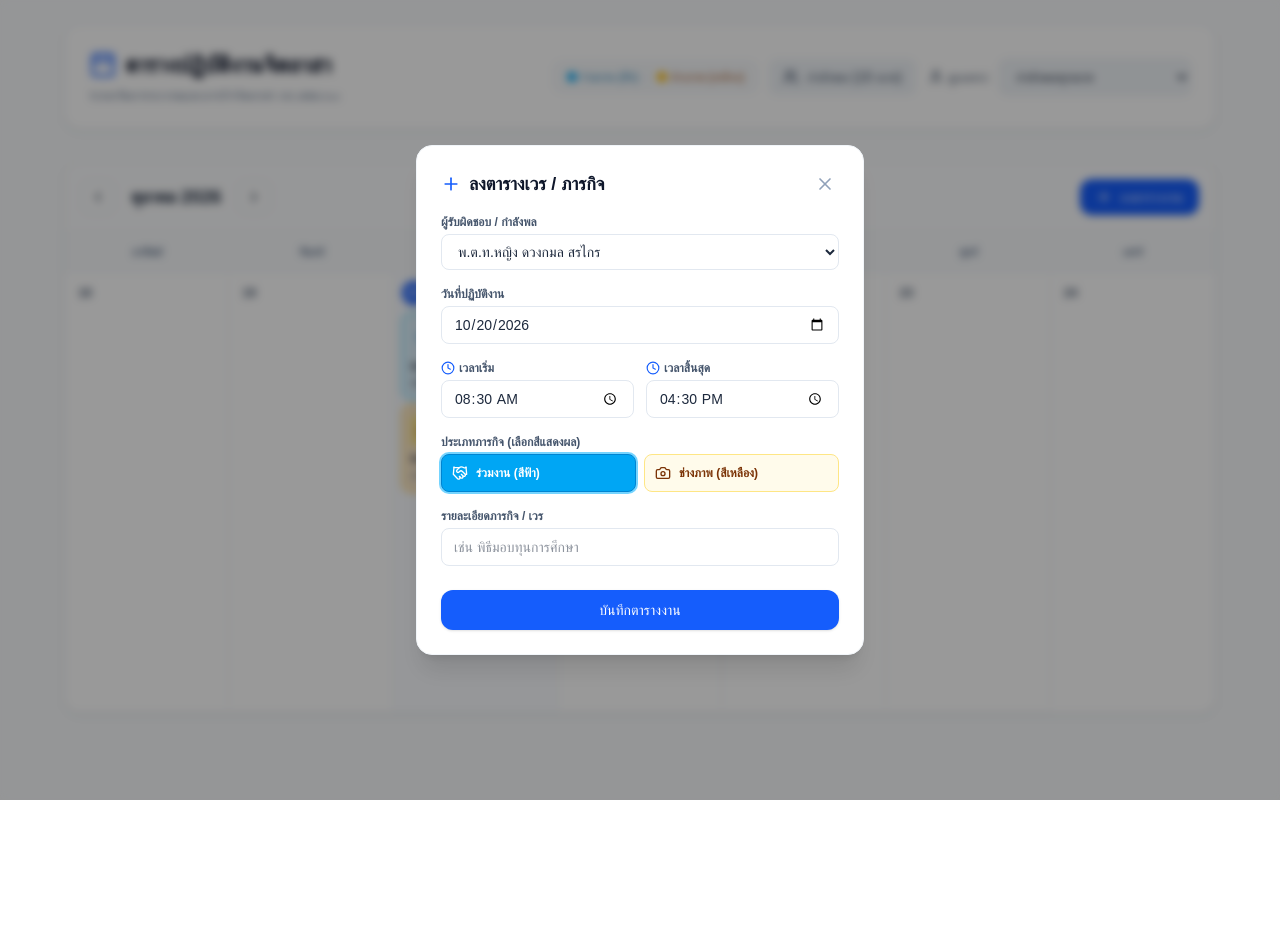
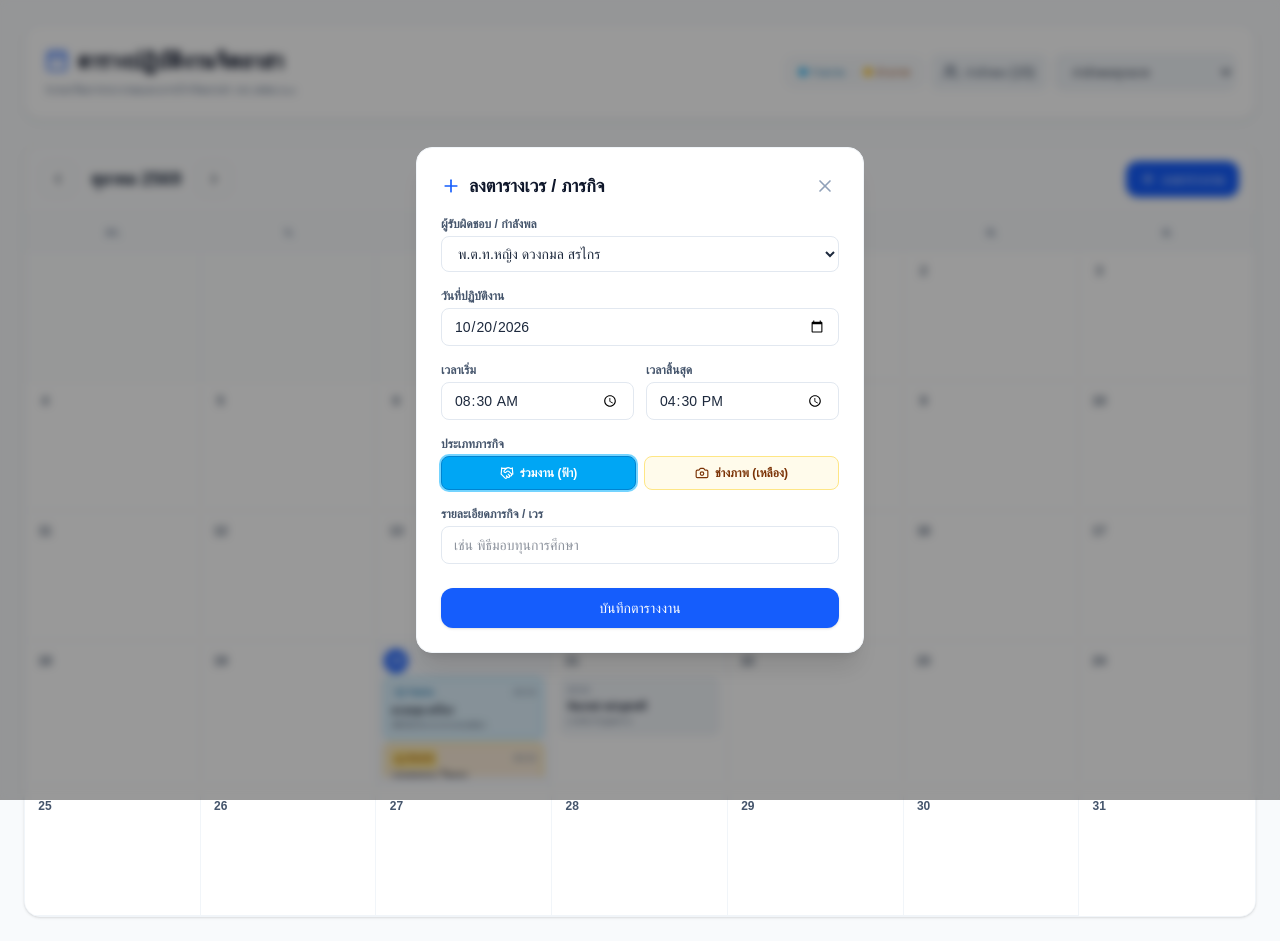
Before and after one commit to jahjah-11/team-calendar, a Next.js app: page / in a window 1280 px wide. Both pictures are taken after a click on the button "ลงตารางงาน". Before the commit the page ends 800 px from the top, so only its background shows below. Built offline with nearby package versions, Linux system fonts and the light colour scheme.

Commit message:
ย่อข้อความ

```diff
--- a/src/app/page.tsx
+++ b/src/app/page.tsx
@@ -22,7 +22,6 @@ const INITIAL_MEMBERS = [
   { id: "15", name: "ส.ต.ต. บุญตะวัน เรืองธรรม" },
 ];
 
-// ตัวอย่างตารางงานที่มีช่วงเวลาและสีภารกิจ
 const INITIAL_SHIFTS = [
   {
     id: "101",
@@ -32,7 +31,7 @@ const INITIAL_SHIFTS = [
     startTime: "08:30",
     endTime: "12:00",
     title: "พิธีเปิดโครงการอาสาสมัคร",
-    type: "attend" // สีฟ้า: ร่วมงาน
+    type: "attend"
   },
   {
     id: "102",
@@ -42,7 +41,7 @@ const INITIAL_SHIFTS = [
     startTime: "08:30",
     endTime: "16:30",
     title: "ถ่ายภาพกิจกรรมพิธีเปิด",
-    type: "photo" // สีเหลือง: ช่างภาพ
+    type: "photo"
   },
   {
     id: "103",
@@ -52,7 +51,7 @@ const INITIAL_SHIFTS = [
     startTime: "08:00",
     endTime: "16:00",
     title: "เวรประจำจุดตรวจ",
-    type: "general" // ปกติ
+    type: "general"
   },
 ];
 
@@ -61,11 +60,13 @@ export default function TeamCalendarPage() {
   const [selectedMember, setSelectedMember] = useState<string>("all");
   const [shifts, setShifts] = useState(INITIAL_SHIFTS);
 
-  // State สำหรับ Modal จัดการกำลังพล
+  // กำหนดค่าเดือนปัจจุบัน (ตั้งต้นที่ ตุลาคม 2026)
+  const [currentYear, setCurrentYear] = useState(2026);
+  const [currentMonth, setCurrentMonth] = useState(9); // 9 คือ ตุลาคม (0-11)
+
+  // State สำหรับ Modal
   const [isMemberModalOpen, setIsMemberModalOpen] = useState(false);
   const [newMemberName, setNewMemberName] = useState("");
-
-  // State สำหรับ Modal ลงตารางงาน
   const [isShiftModalOpen, setIsShiftModalOpen] = useState(false);
   const [shiftMemberId, setShiftMemberId] = useState(members[0]?.id || "1");
   const [shiftDate, setShiftDate] = useState("2026-10-20");
@@ -74,36 +75,76 @@ export default function TeamCalendarPage() {
   const [shiftTitle, setShiftTitle] = useState("");
   const [shiftType, setShiftType] = useState<"attend" | "photo" | "general">("attend");
 
-  // ฟังก์ชันเพิ่มกำลังพลใหม่
+  // ฟังก์ชันคำนวณวันในเดือนแบบเต็มเดือน
+  const getDaysInMonth = (year: number, month: number) => {
+    const date = new Date(year, month, 1);
+    const days = [];
+    const firstDayIndex = date.getDay(); // วันในสัปดาห์ของวันแรกของเดือน (0=อาทิตย์)
+
+    // หาจำนวนวันทั้งหมดในเดือนนั้น
+    const totalDays = new Date(year, month + 1, 0).getDate();
+
+    // ช่องว่างก่อนวันแรกของเดือน
+    for (let i = 0; i < firstDayIndex; i++) {
+      days.push(null);
+    }
+
+    // วันจริงในเดือน
+    for (let i = 1; i <= totalDays; i++) {
+      days.push(i);
+    }
+
+    return days;
+  };
+
+  const daysArray = getDaysInMonth(currentYear, currentMonth);
+  const monthNames = [
+    "มกราคม", "กุมภาพันธ์", "มีนาคม", "เมษายน", "พฤษภาคม", "มิถุนายน",
+    "กรกฎาคม", "สิงหาคม", "กันยายน", "ตุลาคม", "พฤศจิกายน", "ธันวาคม"
+  ];
+
+  // เปลี่ยนเดือน
+  const handlePrevMonth = () => {
+    if (currentMonth === 0) {
+      setCurrentMonth(11);
+      setCurrentYear(currentYear - 1);
+    } else {
+      setCurrentMonth(currentMonth - 1);
+    }
+  };
+
+  const handleNextMonth = () => {
+    if (currentMonth === 11) {
+      setCurrentMonth(0);
+      setCurrentYear(currentYear + 1);
+    } else {
+      setCurrentMonth(currentMonth + 1);
+    }
+  };
+
+  // ฟังก์ชันจัดการกำลังพลและงาน
   const handleAddMember = (e: React.FormEvent) => {
     e.preventDefault();
     if (!newMemberName.trim()) return;
-
-    const newMember = {
-      id: Date.now().toString(),
-      name: newMemberName.trim(),
-    };
-
-    setMembers([...members, newMember]);
+    setMembers([...members, { id: Date.now().toString(), name: newMemberName.trim() }]);
     setNewMemberName("");
   };
 
-  // ฟังก์ชันลบกำลังพล
   const handleDeleteMember = (id: string) => {
     setMembers(members.filter((m) => m.id !== id));
     setShifts(shifts.filter((s) => s.memberId !== id));
     if (selectedMember === id) setSelectedMember("all");
   };
 
-  // ฟังก์ชันเพิ่มตารางงานใหม่
   const handleAddShift = (e: React.FormEvent) => {
     e.preventDefault();
     if (!shiftTitle.trim()) return;
-
     const member = members.find((m) => m.id === shiftMemberId);
     if (!member) return;
 
-    const newShift = {
+    setShifts([
+      ...shifts,
+      {
         id: Date.now().toString(),
         memberId: member.id,
         memberName: member.name,
@@ -112,29 +153,25 @@ export default function TeamCalendarPage() {
         endTime: shiftEndTime,
         title: shiftTitle.trim(),
         type: shiftType,
-    };
-
-    setShifts([...shifts, newShift]);
+      },
+    ]);
     setShiftTitle("");
     setIsShiftModalOpen(false);
   };
 
-  // ฟังก์ชันลบตารางงาน
   const handleDeleteShift = (shiftId: string) => {
     setShifts(shifts.filter((s) => s.id !== shiftId));
   };
 
-  // กรองตารางงานตามสมาชิก
   const filteredShifts =
     selectedMember === "all" ? shifts : shifts.filter((s) => s.memberId === selectedMember);
 
-  // สไตล์ภารกิจ
   const getTaskStyle = (type: string) => {
     switch (type) {
       case "attend":
-        return "bg-sky-500/10 border-sky-400 text-sky-900"; // สีฟ้า: ร่วมงาน
+        return "bg-sky-500/10 border-sky-300 text-sky-900";
       case "photo":
-        return "bg-amber-500/20 border-amber-400 text-amber-950 font-medium"; // สีเหลือง: ช่างภาพ
+        return "bg-amber-500/15 border-amber-300 text-amber-950 font-medium";
       default:
         return "bg-slate-100 border-slate-200 text-slate-800";
     }
@@ -143,54 +180,49 @@ export default function TeamCalendarPage() {
   const getTaskBadge = (type: string) => {
     switch (type) {
       case "attend":
-        return <span className="inline-flex items-center gap-0.5 text-[10px] font-bold text-sky-600 bg-sky-100 px-1.5 py-0.5 rounded"><Handshake className="w-3 h-3" /> ร่วมงาน</span>;
+        return <span className="inline-flex items-center gap-0.5 text-[9px] font-bold text-sky-700 bg-sky-100 px-1 py-0.5 rounded"><Handshake className="w-2.5 h-2.5" /> ร่วมงาน</span>;
       case "photo":
-        return <span className="inline-flex items-center gap-0.5 text-[10px] font-bold text-amber-800 bg-amber-200 px-1.5 py-0.5 rounded"><Camera className="w-3 h-3" /> ช่างภาพ</span>;
+        return <span className="inline-flex items-center gap-0.5 text-[9px] font-bold text-amber-800 bg-amber-200 px-1 py-0.5 rounded"><Camera className="w-2.5 h-2.5" /> ช่างภาพ</span>;
       default:
         return null;
     }
   };
 
   return (
-    <div className="min-h-screen bg-slate-50 text-slate-800 p-6">
+    <div className="min-h-screen bg-slate-50 text-slate-800 p-4 md:p-6">
       {/* Header */}
-      <header className="max-w-6xl mx-auto flex flex-col md:flex-row md:items-center justify-between gap-4 mb-8 bg-white p-6 rounded-2xl shadow-sm border border-slate-100">
+      <header className="max-w-7xl mx-auto flex flex-col md:flex-row md:items-center justify-between gap-4 mb-6 bg-white p-5 rounded-2xl shadow-sm border border-slate-100">
         <div>
-          <h1 className="text-2xl font-bold text-slate-900 flex items-center gap-2">
-            <CalendarIcon className="w-7 h-7 text-blue-600" />
+          <h1 className="text-xl md:text-2xl font-bold text-slate-900 flex items-center gap-2">
+            <CalendarIcon className="w-6 h-6 text-blue-600" />
             ตารางปฏิบัติงานจิตอาสา
           </h1>
-          <p className="text-sm text-slate-500 mt-1">ระบบจัดการกะงานและภารกิจจิตอาสา กก.ตชด.๒๓</p>
+          <p className="text-xs md:text-sm text-slate-500 mt-0.5">ระบบจัดการกะงานและภารกิจจิตอาสา กก.ตชด.๒๓</p>
         </div>
 
-        {/* Legend คำอธิบายสี + ปุ่มจัดการกำลังพล + ตัวกรอง */}
-        <div className="flex items-center gap-3 flex-wrap">
+        <div className="flex items-center gap-2 flex-wrap">
           <div className="flex items-center gap-2 bg-slate-50 px-3 py-1.5 rounded-lg border border-slate-200 text-xs">
             <span className="flex items-center gap-1 font-medium text-sky-700">
-              <span className="w-2.5 h-2.5 rounded-full bg-sky-500 inline-block" /> ร่วมงาน (ฟ้า)
+              <span className="w-2 h-2 rounded-full bg-sky-500 inline-block" /> ร่วมงาน
             </span>
             <span className="text-slate-300">|</span>
             <span className="flex items-center gap-1 font-medium text-amber-800">
-              <span className="w-2.5 h-2.5 rounded-full bg-amber-400 inline-block" /> ช่างภาพ (เหลือง)
+              <span className="w-2 h-2 rounded-full bg-amber-400 inline-block" /> ช่างภาพ
             </span>
           </div>
 
           <button
             onClick={() => setIsMemberModalOpen(true)}
-            className="flex items-center gap-2 bg-slate-100 hover:bg-slate-200 text-slate-700 px-3.5 py-2 rounded-lg text-sm font-medium transition"
+            className="flex items-center gap-1.5 bg-slate-100 hover:bg-slate-200 text-slate-700 px-3 py-2 rounded-lg text-xs md:text-sm font-medium transition"
           >
             <Users className="w-4 h-4 text-slate-600" />
-            กำลังพล ({members.length} นาย)
+            กำลังพล ({members.length})
           </button>
 
-          <div className="flex items-center gap-2">
-            <label className="text-sm font-medium text-slate-600 flex items-center gap-1">
-              <User className="w-4 h-4" /> ดูเฉพาะ:
-            </label>
           <select
             value={selectedMember}
             onChange={(e) => setSelectedMember(e.target.value)}
-              className="bg-slate-100 border border-slate-200 rounded-lg px-3 py-2 text-sm focus:outline-none focus:ring-2 focus:ring-blue-500 max-w-[220px]"
+            className="bg-slate-100 border border-slate-200 rounded-lg px-3 py-2 text-xs md:text-sm focus:outline-none focus:ring-2 focus:ring-blue-500 max-w-[180px]"
           >
             <option value="all">กำลังพลทุกนาย</option>
             {members.map((m) => (
@@ -200,91 +232,100 @@ export default function TeamCalendarPage() {
             ))}
           </select>
         </div>
-        </div>
       </header>
 
       {/* Main Calendar Card */}
-      <main className="max-w-6xl mx-auto bg-white rounded-2xl shadow-sm border border-slate-100 overflow-hidden">
+      <main className="max-w-7xl mx-auto bg-white rounded-2xl shadow-sm border border-slate-100 overflow-hidden">
         {/* Calendar Controller */}
         <div className="p-4 border-b border-slate-100 flex items-center justify-between bg-slate-50/50">
           <div className="flex items-center gap-2">
-            <button className="p-2 hover:bg-white rounded-lg border border-slate-200 transition">
+            <button onClick={handlePrevMonth} className="p-2 hover:bg-white rounded-lg border border-slate-200 transition">
               <ChevronLeft className="w-4 h-4" />
             </button>
-            <span className="font-semibold text-lg px-2">ตุลาคม 2026</span>
-            <button className="p-2 hover:bg-white rounded-lg border border-slate-200 transition">
+            <span className="font-semibold text-base md:text-lg px-2">
+              {monthNames[currentMonth]} {currentYear + 543} {/* แสดงปี พ.ศ. */}
+            </span>
+            <button onClick={handleNextMonth} className="p-2 hover:bg-white rounded-lg border border-slate-200 transition">
               <ChevronRight className="w-4 h-4" />
             </button>
           </div>
 
           <button
             onClick={() => setIsShiftModalOpen(true)}
-            className="flex items-center gap-2 bg-blue-600 hover:bg-blue-700 text-white px-4 py-2 rounded-xl text-sm font-medium transition shadow-sm"
+            className="flex items-center gap-1.5 bg-blue-600 hover:bg-blue-700 text-white px-3.5 py-2 rounded-xl text-xs md:text-sm font-medium transition shadow-sm"
           >
             <Plus className="w-4 h-4" /> ลงตารางงาน
           </button>
         </div>
 
         {/* Calendar Grid Header */}
-        <div className="grid grid-cols-7 border-b border-slate-100 bg-slate-100/50 text-center text-xs font-semibold text-slate-500 py-3">
-          <div>อาทิตย์</div>
-          <div>จันทร์</div>
-          <div>อังคาร</div>
-          <div>พุธ</div>
-          <div>พฤหัสบดี</div>
-          <div>ศุกร์</div>
-          <div>เสาร์</div>
+        <div className="grid grid-cols-7 border-b border-slate-100 bg-slate-100/50 text-center text-xs font-semibold text-slate-500 py-2.5">
+          <div>อา.</div>
+          <div>จ.</div>
+          <div>อ.</div>
+          <div>พ.</div>
+          <div>พฤ.</div>
+          <div>ศ.</div>
+          <div>ส.</div>
         </div>
 
-        {/* Grid View */}
-        <div className="grid grid-cols-7 min-h-[440px] divide-x divide-y divide-slate-100">
-          {[18, 19, 20, 21, 22, 23, 24].map((day) => {
-            const dateStr = `2026-10-${day}`;
+        {/* Grid View (Full Month) */}
+        <div className="grid grid-cols-7 divide-x divide-y divide-slate-100 bg-slate-50/20">
+          {daysArray.map((day, index) => {
+            if (day === null) {
+              return <div key={`empty-${index}`} className="min-h-[100px] md:min-h-[130px] bg-slate-50/40" />;
+            }
+
+            // จัดรูปแบบวันที่ให้ตรงกับรูปแบบเก็บข้อมูล YYYY-MM-DD
+            const formattedDay = day < 10 ? `0${day}` : `${day}`;
+            const formattedMonth = currentMonth + 1 < 10 ? `0${currentMonth + 1}` : `${currentMonth + 1}`;
+            const dateStr = `${currentYear}-${formattedMonth}-${formattedDay}`;
+
             const dayShifts = filteredShifts.filter((s) => s.date === dateStr);
-            const isToday = day === 20;
+            const isToday = currentYear === 2026 && currentMonth === 9 && day === 20;
 
             return (
-              <div key={day} className={`p-2 min-h-[140px] transition ${isToday ? "bg-blue-50/30" : "bg-white"}`}>
-                <div className="flex justify-between items-center mb-2">
+              <div key={day} className={`p-1.5 md:p-2 min-h-[100px] md:min-h-[130px] transition ${isToday ? "bg-blue-50/40" : "bg-white"}`}>
+                <div className="flex justify-between items-center mb-1">
                   <span
-                    className={`text-xs font-semibold w-6 h-6 flex items-center justify-center rounded-full ${
+                    className={`text-xs font-semibold w-5 h-5 md:w-6 md:h-6 flex items-center justify-center rounded-full ${
                       isToday ? "bg-blue-600 text-white" : "text-slate-600"
                     }`}
                   >
                     {day}
                   </span>
-                  {isToday && <span className="text-[10px] text-blue-600 font-bold">วันนี้</span>}
                 </div>
 
-                {/* Shift Items */}
-                <div className="space-y-1.5">
+                {/* Shift Items (กระชับและไม่รกตา) */}
+                <div className="space-y-1 overflow-y-auto max-h-[100px]">
                   {dayShifts.map((shift) => (
                     <div
                       key={shift.id}
-                      className={`text-xs p-2 rounded-lg border relative group transition ${getTaskStyle(
-                        shift.type
-                      )}`}
+                      className={`text-[11px] p-1.5 rounded-md border relative group transition ${getTaskStyle(shift.type)}`}
                     >
                       <button
                         onClick={() => handleDeleteShift(shift.id)}
                         className="absolute top-1 right-1 opacity-0 group-hover:opacity-100 text-slate-400 hover:text-rose-600 transition"
                         title="ลบภารกิจ"
                       >
-                        <X className="w-3.5 h-3.5" />
+                        <X className="w-3 h-3" />
                       </button>
 
-                      <div className="flex items-center justify-between mb-1">
-                        <div>{getTaskBadge(shift.type)}</div>
-                        {(shift.startTime || shift.endTime) && (
-                          <span className="text-[10px] font-semibold flex items-center gap-0.5 text-slate-600 bg-white/60 px-1 py-0.5 rounded border border-slate-200/50">
-                            <Clock className="w-2.5 h-2.5 text-slate-500" />
-                            {shift.startTime}{shift.endTime ? `-${shift.endTime}` : ""} น.
+                      <div className="flex items-center justify-between gap-1 mb-0.5">
+                        {getTaskBadge(shift.type)}
+                        {shift.startTime && (
+                          <span className="text-[9px] text-slate-500 font-medium">
+                            {shift.startTime}
                           </span>
                         )}
                       </div>
 
-                      <div className="font-semibold text-slate-900 leading-tight">{shift.memberName}</div>
-                      <div className="text-[11px] text-slate-600 mt-0.5">{shift.title}</div>
+                      <div className="font-semibold text-slate-900 truncate leading-tight" title={shift.memberName}>
+                        {shift.memberName.replace(/^(พ.ต.ท.หญิง|ร.ต.อ.|ร.ต.ท.|ด.ต.หญิง|ด.ต.|ร.ต.ต.|จ.ส.ต.|ส.ต.อ.|ส.ต.ท.|ส.ต.ต.)\s*/, "")}
+                      </div>
+                      <div className="text-[10px] text-slate-600 truncate" title={shift.title}>
+                        {shift.title}
+                      </div>
                     </div>
                   ))}
                 </div>
@@ -333,12 +374,9 @@ export default function TeamCalendarPage() {
                 />
               </div>
 
-              {/* ช่องเลือกเวลาปฏิบัติงาน */}
               <div className="grid grid-cols-2 gap-3">
                 <div>
-                  <label className="text-xs font-semibold text-slate-600 flex items-center gap-1 mb-1">
-                    <Clock className="w-3.5 h-3.5 text-blue-600" /> เวลาเริ่ม
-                  </label>
+                  <label className="text-xs font-semibold text-slate-600 block mb-1">เวลาเริ่ม</label>
                   <input
                     type="time"
                     value={shiftStartTime}
@@ -347,9 +385,7 @@ export default function TeamCalendarPage() {
                   />
                 </div>
                 <div>
-                  <label className="text-xs font-semibold text-slate-600 flex items-center gap-1 mb-1">
-                    <Clock className="w-3.5 h-3.5 text-blue-600" /> เวลาสิ้นสุด
-                  </label>
+                  <label className="text-xs font-semibold text-slate-600 block mb-1">เวลาสิ้นสุด</label>
                   <input
                     type="time"
                     value={shiftEndTime}
@@ -360,30 +396,30 @@ export default function TeamCalendarPage() {
               </div>
 
               <div>
-                <label className="text-xs font-semibold text-slate-600 block mb-1">ประเภทภารกิจ (เลือกสีแสดงผล)</label>
+                <label className="text-xs font-semibold text-slate-600 block mb-1">ประเภทภารกิจ</label>
                 <div className="grid grid-cols-2 gap-2">
                   <button
                     type="button"
                     onClick={() => setShiftType("attend")}
-                    className={`p-2.5 rounded-lg border text-xs font-semibold flex items-center gap-2 transition ${
+                    className={`p-2 rounded-lg border text-xs font-semibold flex items-center justify-center gap-1.5 transition ${
                       shiftType === "attend"
                         ? "bg-sky-500 text-white border-sky-600 ring-2 ring-sky-300"
                         : "bg-sky-50 text-sky-800 border-sky-200"
                     }`}
                   >
-                    <Handshake className="w-4 h-4" /> ร่วมงาน (สีฟ้า)
+                    <Handshake className="w-3.5 h-3.5" /> ร่วมงาน (ฟ้า)
                   </button>
 
                   <button
                     type="button"
                     onClick={() => setShiftType("photo")}
-                    className={`p-2.5 rounded-lg border text-xs font-semibold flex items-center gap-2 transition ${
+                    className={`p-2 rounded-lg border text-xs font-semibold flex items-center justify-center gap-1.5 transition ${
                       shiftType === "photo"
                         ? "bg-amber-400 text-amber-950 border-amber-500 ring-2 ring-amber-300"
                         : "bg-amber-50 text-amber-900 border-amber-200"
                     }`}
                   >
-                    <Camera className="w-4 h-4" /> ช่างภาพ (สีเหลือง)
+                    <Camera className="w-3.5 h-3.5" /> ช่างภาพ (เหลือง)
                   </button>
                 </div>
               </div>
@@ -434,7 +470,7 @@ export default function TeamCalendarPage() {
               />
               <button
                 type="submit"
-                className="bg-blue-600 hover:bg-blue-700 text-white px-3.5 py-2 rounded-lg text-sm font-medium transition shrink-0"
+                className="bg-blue-600 hover:bg-blue-700 text-white px-3 py-2 rounded-lg text-sm font-medium transition shrink-0"
               >
                 เพิ่ม
               </button>
```
Lines whose indentation alone changed are shown as unchanged.
